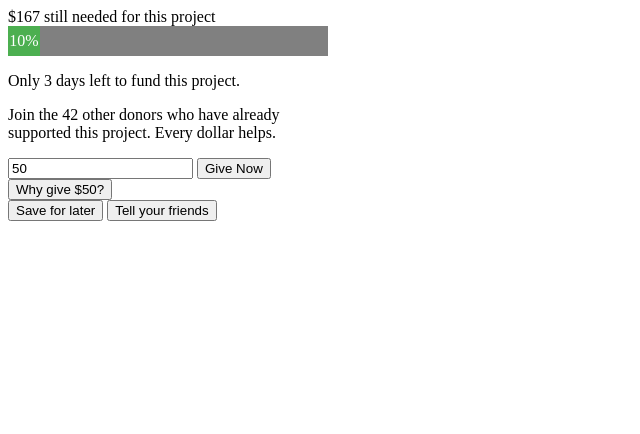
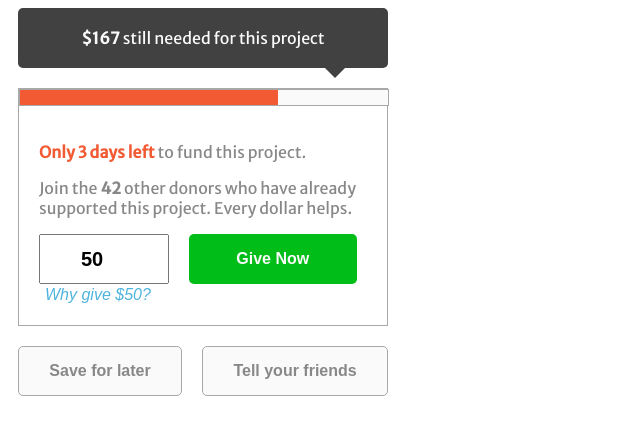
Before and after one commit to archibold/donateModule, a website built with webpack: page src/index.html in a window 1280 px wide. Shown: the whole page, without its empty margins (0-640 px from the left). Built offline with nearby package versions, Linux system fonts and the light colour scheme.

Commit message:
WIP: first style implementation

```diff
--- a/src/index.html
+++ b/src/index.html
@@ -8,26 +8,28 @@
   </head>
   <body>
     <div class="container">
-      <div class="donate">
-        <div>
-          $167 still needed for this project
+      <div class="notification">
+        <b>$167</b> still needed for this project
+      </div>
+      <div class="box">
+        <div id="myProgress">
+          <div id="myBar"></div>
         </div>
-        <div id="myProgress">
-          <div id="myBar">10%</div>
+        <div class="donate">
+          <p><span class="info">Only 3 days left</span> to fund this project.</p>
+          <p>Join the <b>42</b> other donors who have already supported this project. Every dollar helps.</p>
+          <div>
+            <form class="flex-panel" onsubmit="onGiveNow(event)">
+              <input min="1" step="1" type="number" value="50"/>
+              <button class="button--success" type="submit">Give Now</button>
+            </form>
+          </div>
+          <button class="button--link" onClick="onShowInfo()">Why give $50?</button>
         </div>
-        <p>Only 3 days left to fund this project.</p>
-        <p>Join the 42 other donors who have already supported this project. Every dollar helps.</p>
-        <div>
-          <form onsubmit="onGiveNow(event)">
-            <input min="1" step="1" type="number" value="50"/>
-            <button type="submit">Give Now</button>
-          </form>
-        </div>
-        <button>Why give $50?</button>
-        <div>
-          <button onClick="onSaveToStorage()">Save for later</button>
-          <button onClick="onTellYourFriends()">Tell your friends</button>
-        </div>
+      </div>
+      <div class="flex-panel">
+        <button class="button--standard" onClick="onSaveToStorage()">Save for later</button>
+        <button class="button--standard"  onClick="onTellYourFriends()">Tell your friends</button>
       </div>
     </div>
   </body>
--- a/src/index.scss
+++ b/src/index.scss
@@ -1,23 +1,129 @@
-.header {
+$color-red: #F25A33;
+$color-white: #FAFAFA;
+$color-grey: #A8A8A8;
+$color-more-grey: #888888;
+$color-green: #00BD18;
+$color-blue: #4EB4DD;
+$color-dark: #414141;
+@import url('https://fonts.googleapis.com/css?family=Merriweather+Sans');
+
+body {
+  font-family: 'Merriweather Sans', sans-serif;
 }
 
 .container {
-  display: flex;
-  width: 320px;
-  align-items: center;
-  .donate {
-    flex: 1;
+  width: 390px;
+
+  .box {
+    flex: 1 1 auto;
+    border: 1px solid $color-grey;
+    margin: 20px 10px;
+    color: $color-more-grey;
+
     #myProgress {
       width: 100%;
-      background-color: grey;
+      background-color: $color-white;
+      border: 1px solid $color-grey;
     }
     #myBar {
-      width: 10%;
-      height: 30px;
-      background-color: #4CAF50;
+      width: 70%;
+      height: 15px;
+      background-color: $color-red;
       text-align: center; /* To center it horizontally (if you want) */
       line-height: 30px; /* To center it vertically */
       color: white;
     }
   }
+
+  .notification {
+    position: relative;
+    background: $color-dark;
+    color: $color-white;
+    margin: 0 10px;
+    padding: 20px;
+    text-align: center;
+    border-radius: 5px;
+  }
+
+  .notification:after {
+    position: absolute;
+    content: '';
+    width: 0;
+    height: 0;
+    border-left: 10px solid transparent;
+    border-right: 10px solid transparent;
+
+    border-top: 10px solid $color-dark;
+    bottom: -10px;
+  }
+
+  .donate {
+    padding: 20px;
+  }
+
+  .button--link {
+    border: none;
+    background: none;
+    color: $color-blue;
+    font-style: italic;
+    font-size: 16px;
+
+  }
+
+  .button--success {
+    height: 50px;
+    font-weight: bold;
+    background: $color-green;
+    border: none;
+    color: $color-white;
+    border-radius: 5px;
+    outline: none;
+  }
+
+  .button--success:hover {
+    opacity: 0.7;
+  }
+
+  .button--standard {
+    height: 50px;
+    font-weight: bold;
+    background: $color-white;
+    border: none;
+    color: $color-more-grey;
+    border-radius: 5px;
+    outline: none;
+    border: 1px solid $color-grey;
+  }
+
+  .info {
+    color: $color-red;
+    font-weight: bold;
+  }
+
+  .flex-panel {
+    display: flex;
+    button {
+      flex: 1 1 auto;
+      margin: 0 10px;
+      font-size: 16px;
+    }
+
+    input {
+      position: relative;
+      flex: 1 1 auto;
+      margin: 0 10px;
+      margin-left: 0;
+      padding-left: 40px;
+      box-sizing: border-box;
+      width: 0;
+      font-size: 20px;
+      font-weight: bold;
+    }
+
+    input:after {
+      content: '$';
+      position: absolute;
+      font-size: 16px;
+    }
+  }
 }
```
